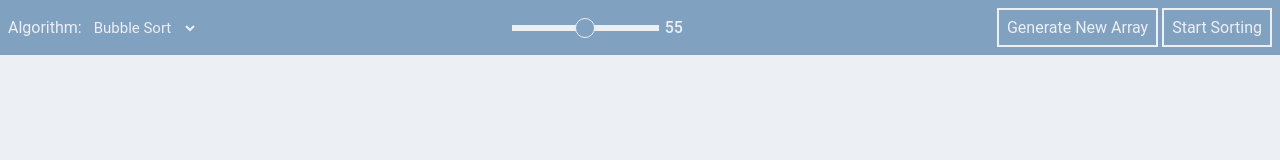
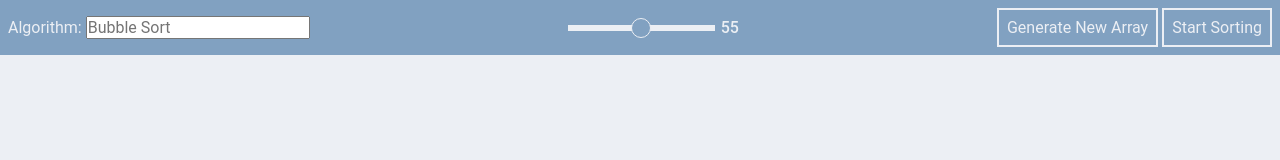
Before and after one commit to leifeggenfellner/sortingAlgorithmVisualizer, a website with bundled scripts: page index.html in a window 1280 px wide. Built offline with nearby package versions, Linux system fonts and the light colour scheme.

Commit message:
change from selector to datalist

```diff
--- a/index.html
+++ b/index.html
@@ -14,10 +14,16 @@
         <header>
           <div class="selector">
             <label for="algorithms">Algorithm: </label>
-            <select name="algorithms" id="algorithmSelect">
-              <option value="0" id="first">Bubble Sort</option>
-              <option value="1">Console Log</option>
-            </select>
+            <input
+              list="algorithms"
+              id="algorithms-choice"
+              name="algorithms-choice"
+              placeholder="Bubble Sort"
+            />
+            <datalist id="algorithms">
+              <option value="Bubble Sort" id="first"></option>
+              <option value="Console Log"></option>
+            </datalist>
           </div>
 
           <div class="slideContainer">
```
